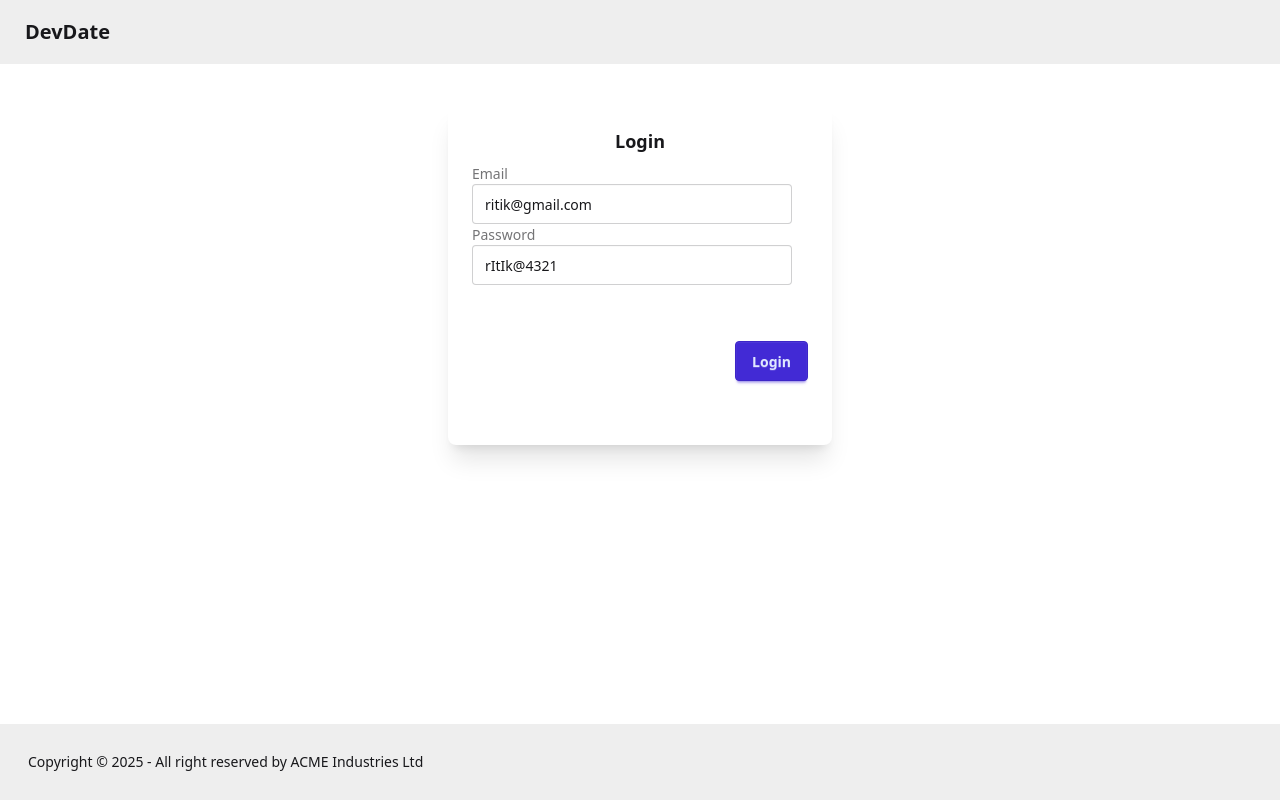
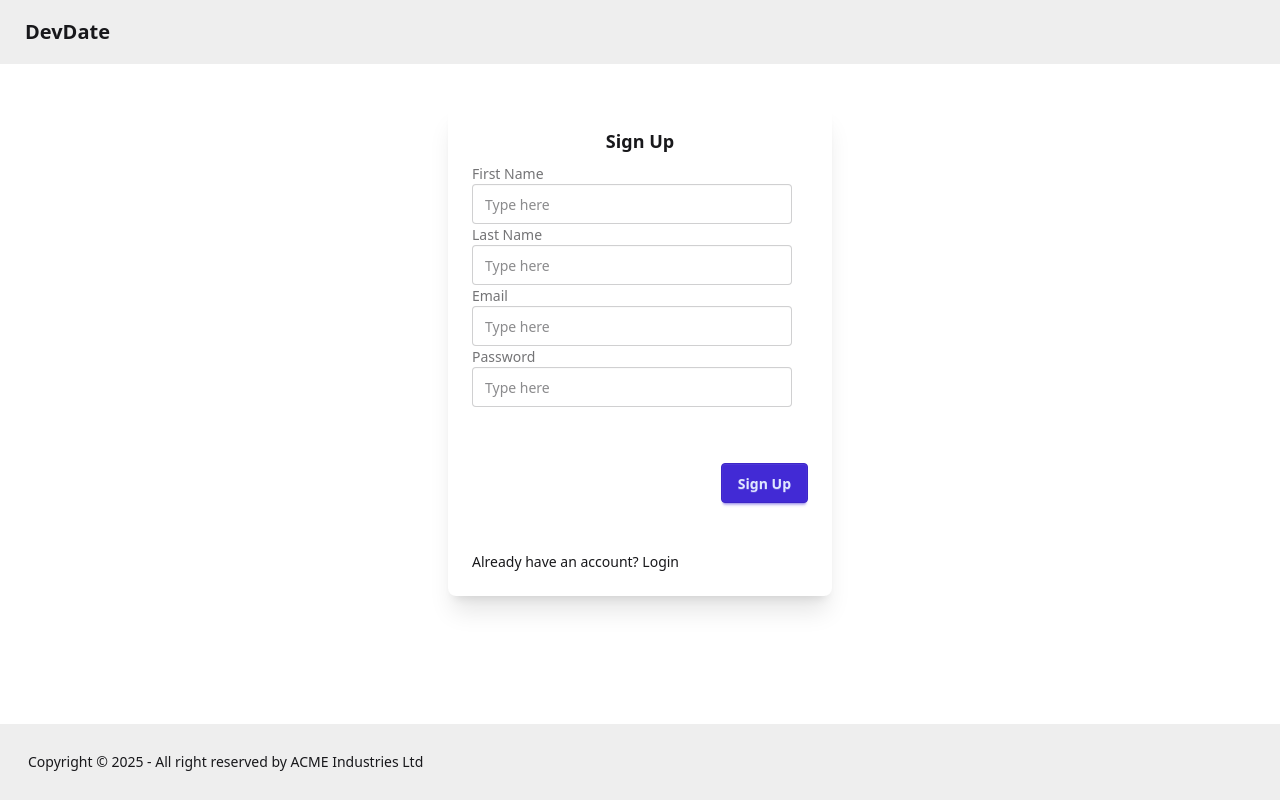
Before and after one commit to nitin-04/DevDate-web, a React (Vite) app: page /login in a window 1280 px wide. Built offline with nearby package versions, Linux system fonts and the light colour scheme; no server answers.

Commit message:
feat: implement sign-up functionality in Login component and toggle between login and sign-up forms

```diff
--- a/src/components/Login.jsx
+++ b/src/components/Login.jsx
@@ -6,8 +6,11 @@ import { useNavigate } from "react-router-dom";
 import { BASE_URL } from "../utils/constants";
 const Login = () => {
 
-  const [emailId, setEmailId] = useState("ritik@gmail.com");
-  const [password, setPassword] = useState("rItIk@4321");
+  const [emailId, setEmailId] = useState("");
+  const [password, setPassword] = useState("");
+  const [firstName, setFirstName] = useState("");
+  const [lastName, setLastName] = useState("");
+  const [isLoginForm, setIsLoginForm] = useState(false);
   const [error, setError] = useState("");
   const dispatch = useDispatch();
   const navigate = useNavigate();
@@ -31,12 +34,65 @@ const Login = () => {
     }
   };
 
+  const handleSignUp = async () => {
+    try {
+      const res = await axios.post(
+        BASE_URL + "/signup",
+        {
+          firstName,
+          lastName,
+          emailId,
+          password,
+        },
+        { withCredentials: true }
+      );
+      dispatch(addUser(res.data.data));
+      return navigate("/profile");
+    }
+    catch (err) {
+      setError(err?.response?.data || "Something went wrong");
+
+    }
+  }
+
   return (
     <div className="flex justify-center my-10">
       <div className="card bg-base-100 w-96 shadow-xl">
         <div className="card-body">
-          <h2 className="card-title justify-center">Login</h2>
+          <h2 className="card-title justify-center">
+            {isLoginForm ? "login" : "Sign Up"}
+          </h2>
           <div >
+            {!isLoginForm && (
+              <>
+                <label className="form-control w-full max-w-xs  ">
+                  <div className="label">
+                    <span className="label-text">First Name</span>
+                  </div>
+                  <input
+                    type="text"
+                    placeholder="Type here"
+                    value={firstName}
+                    className="input input-bordered w-full max-w-xs"
+                    onChange={(e) => setFirstName(e.target.value)}
+                  />
+
+                </label>
+                <label className="form-control w-full max-w-xs  ">
+                  <div className="label">
+                    <span className="label-text">Last Name</span>
+                  </div>
+                  <input
+                    type="text"
+                    placeholder="Type here"
+                    value={lastName}
+                    className="input input-bordered w-full max-w-xs"
+                    onChange={(e) => setLastName(e.target.value)}
+                  />
+
+                </label>
+              </>
+            )}
             <label className="form-control w-full max-w-xs  ">
               <div className="label">
                 <span className="label-text">Email</span>
@@ -68,13 +124,24 @@ const Login = () => {
           <div className="card-actions justify-end py-10">
             <button
               className="btn btn-primary"
-              onClick={handleLogin}
-            >Login</button>
+              onClick={isLoginForm ? handleLogin : handleSignUp}
+            >
+              {isLoginForm ? "Login" : "Sign Up"}
+            </button>
           </div>
+
+          <p className=""
+            onClick={() => setIsLoginForm((value) => !value)}>
+            {isLoginForm
+              ? "Don't have an account? Sign Up"
+              : "Already have an account? Login"}
+
+          </p>
         </div>
       </div>
     </div>
   )
+
 }
 
-export default Login
+export default Login;
```
